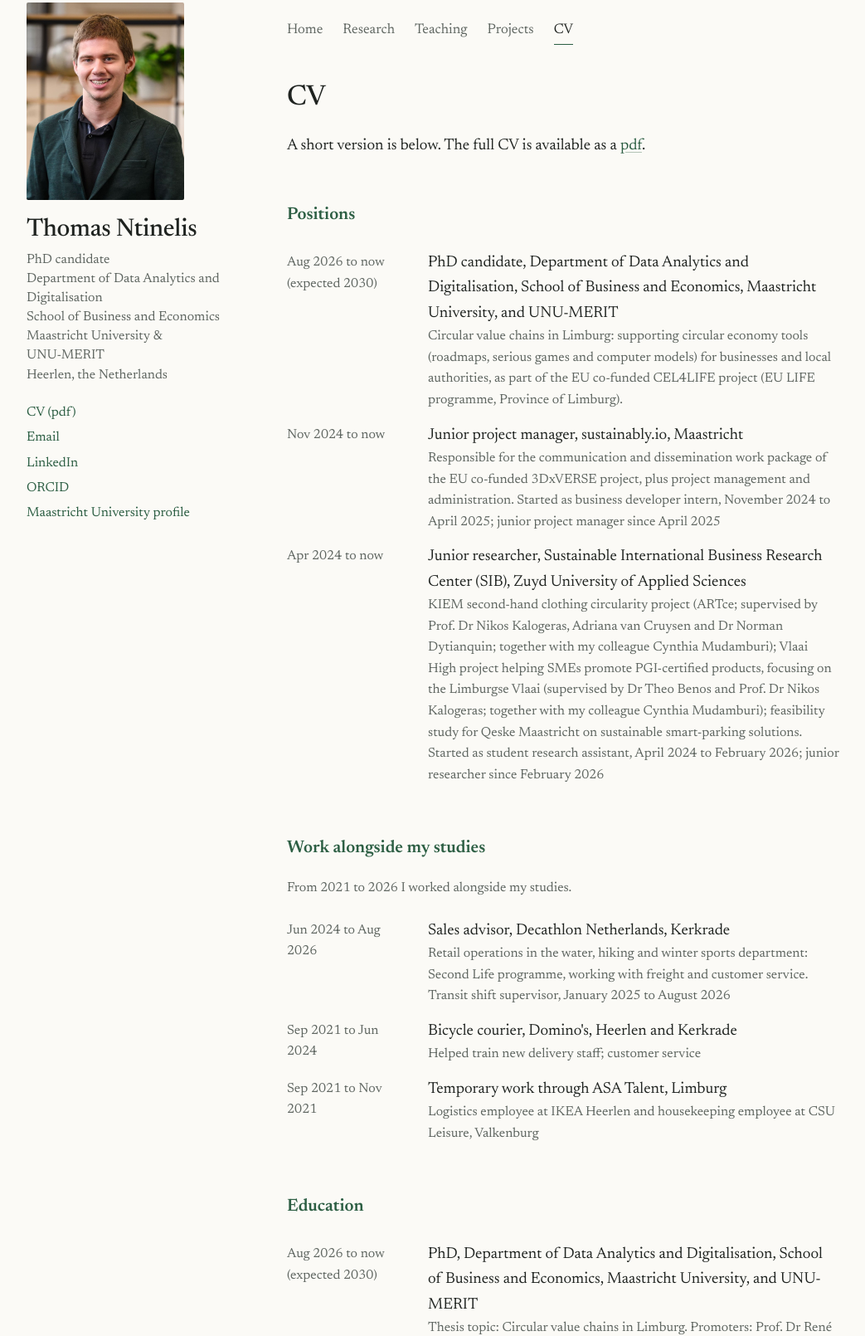
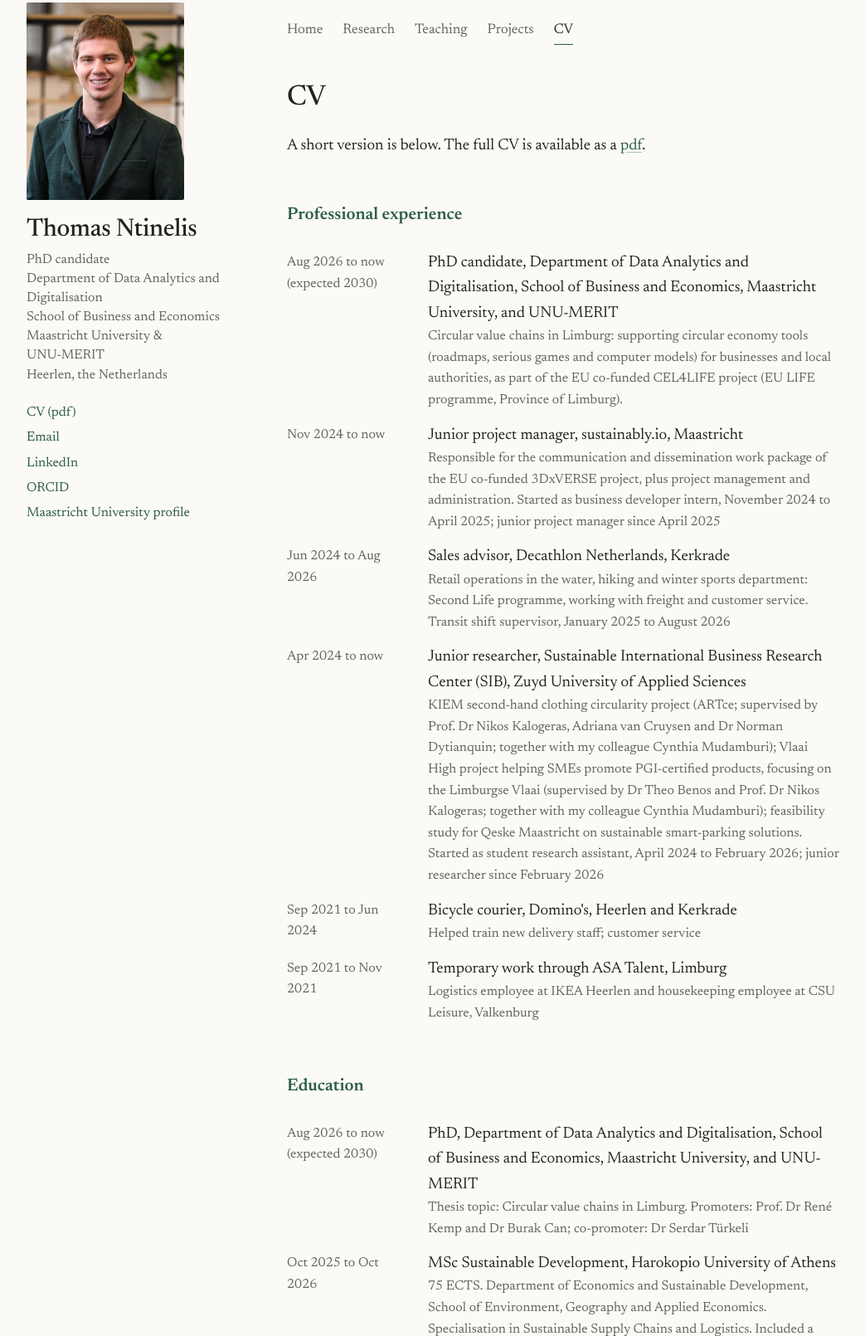
Before and after one commit to ThomasNtinelis/thomasntinelis.github.io, a plain HTML site: page cv.html in a window 1280 px wide. Shown: the part 33-1643 px from the top of the page at 83% size, without its empty margins (118-1161 px from the left). Drawn offline with Linux system fonts and the light colour scheme.

Commit message:
Merge work alongside studies into professional experience

```diff
--- a/cv.html
+++ b/cv.html
@@ -30,17 +30,12 @@
 <h1>CV</h1>
 <p>A short version is below. The full CV is available as a <a data-cv href="#" target="_blank" rel="noopener">pdf</a>.</p>
 
-<h2>Positions</h2>
+<h2>Professional experience</h2>
 <ul class="dated">
   <li><span class="d">Aug 2026 to now<br>(expected 2030)</span><span class="what">PhD candidate, Department of Data Analytics and Digitalisation, School of Business and Economics, Maastricht University, and UNU-MERIT<span>Circular value chains in Limburg: supporting circular economy tools (roadmaps, serious games and computer models) for businesses and local authorities, as part of the EU co-funded CEL4LIFE project (EU LIFE programme, Province of Limburg).</span></span></li>
   <li><span class="d">Nov 2024 to now</span><span class="what">Junior project manager, sustainably.io, Maastricht<span>Responsible for the communication and dissemination work package of the EU co-funded 3DxVERSE project, plus project management and administration. Started as business developer intern, November 2024 to April 2025; junior project manager since April 2025</span></span></li>
+  <li><span class="d">Jun 2024 to Aug 2026</span><span class="what">Sales advisor, Decathlon Netherlands, Kerkrade<span>Retail operations in the water, hiking and winter sports department: Second Life programme, working with freight and customer service. Transit shift supervisor, January 2025 to August 2026</span></span></li>
   <li><span class="d">Apr 2024 to now</span><span class="what">Junior researcher, Sustainable International Business Research Center (SIB), Zuyd University of Applied Sciences<span>KIEM second-hand clothing circularity project (ARTce; supervised by Prof. Dr Nikos Kalogeras, Adriana van Cruysen and Dr Norman Dytianquin; together with my colleague Cynthia Mudamburi); Vlaai High project helping SMEs promote PGI-certified products, focusing on the Limburgse Vlaai (supervised by Dr Theo Benos and Prof. Dr Nikos Kalogeras; together with my colleague Cynthia Mudamburi); feasibility study for Qeske Maastricht on sustainable smart-parking solutions. Started as student research assistant, April 2024 to February 2026; junior researcher since February 2026</span></span></li>
-</ul>
-
-<h2>Work alongside my studies</h2>
-<p class="small">From 2021 to 2026 I worked alongside my studies.</p>
-<ul class="dated">
-  <li><span class="d">Jun 2024 to Aug 2026</span><span class="what">Sales advisor, Decathlon Netherlands, Kerkrade<span>Retail operations in the water, hiking and winter sports department: Second Life programme, working with freight and customer service. Transit shift supervisor, January 2025 to August 2026</span></span></li>
   <li><span class="d">Sep 2021 to Jun 2024</span><span class="what">Bicycle courier, Domino's, Heerlen and Kerkrade<span>Helped train new delivery staff; customer service</span></span></li>
   <li><span class="d">Sep 2021 to Nov 2021</span><span class="what">Temporary work through ASA Talent, Limburg<span>Logistics employee at IKEA Heerlen and housekeeping employee at CSU Leisure, Valkenburg</span></span></li>
 </ul>
```
